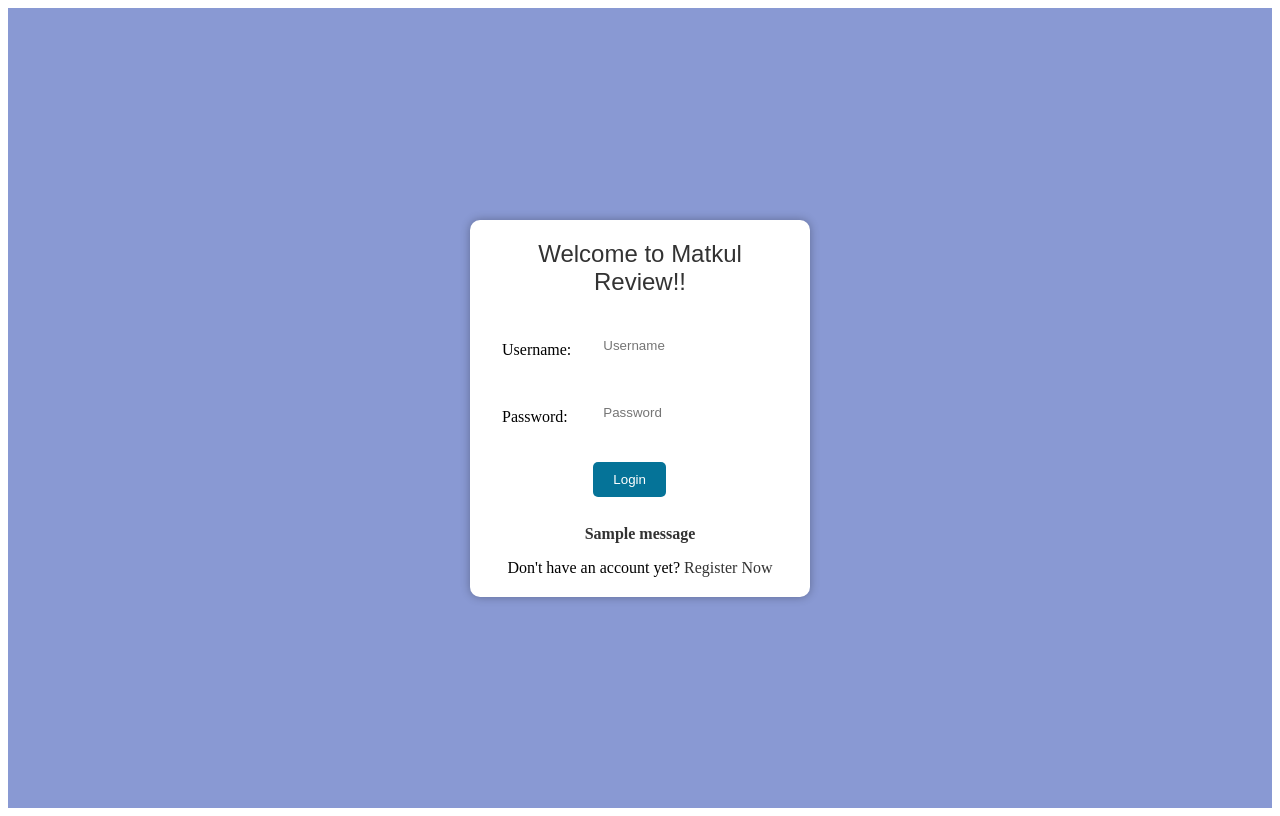
After one commit to bangABB/matkul_review, a Django app: page /login/ in a window 1280 px wide. The commit adds this page. Run offline with Django 4.2, Linux system fonts and the light colour scheme; tables that the repository leaves empty hold one stand-in row (values such as "Sample post"); one stand-in notice (Sample message) is shown.

Commit message:
BISA LAHHH

```diff
--- /dev/null
+++ b/main/templates/login.html
@@ -0,0 +1,132 @@
+{% extends 'base.html' %}
+
+{% block meta %}
+    <title>Login</title>
+{% endblock meta %}
+
+{% block content %}
+<style>
+    /* Style for the login container */
+    .login-container {
+        display: flex;
+        flex-direction: column;
+        align-items: center;
+        justify-content: center;
+        height: 100vh; /* Make the container fill the entire viewport height */
+        background-color: #8999D3;
+    }
+
+    /* Style for the login form */
+    .login {
+        width: 300px;
+        padding: 20px;
+        background-color: white;
+        border-radius: 10px;
+        box-shadow: 0px 0px 10px rgba(0, 0, 0, 0.3);
+        text-align: center;
+    }
+
+    /* Style for the header text */
+    .header-text {
+        font-family: 'R-Flex', sans-serif;
+        font-size: 24px;
+        color: #333;
+        margin-bottom: 20px;
+    }
+
+    /* Style for the form elements */
+    table {
+        width: 100%;
+    }
+
+    td {
+        padding: 10px;
+        text-align: left;
+    }
+
+    input[type="text"],
+    input[type="password"] {
+        width: 100%;
+        padding: 10px;
+        margin-bottom: 10px;
+        border: none;
+        border-radius: 5px;
+    }
+
+    .btn.login_btn {
+        background-color: #057398;
+        color: white;
+        padding: 10px 20px;
+        border: none;
+        border-radius: 5px;
+        cursor: pointer;
+    }
+
+    .btn.login_btn:hover {
+        background-color: #0abdd9;
+    }
+
+    /* Style for the message list */
+    ul {
+        list-style: none;
+        padding: 0;
+    }
+
+    li {
+        color: #333;
+        font-weight: bold;
+        margin-bottom: 5px;
+    }
+
+    /* Style for the "Register Now" link */
+    a {
+        color: #333;
+        text-decoration: none;
+    }
+
+    a:hover {
+        text-decoration: underline;
+    }
+</style>
+
+<div class="login-container">
+    <div class="login">
+
+        <div class="header-text">
+            Welcome to Matkul Review!!
+        </div>
+
+
+        <form method="POST" action="">
+            {% csrf_token %}
+            <table>
+                <tr>
+                    <td>Username:</td>
+                    <td><input type="text" name="username" placeholder="Username" class="form-control"></td>
+                </tr>
+
+                <tr>
+                    <td>Password:</td>
+                    <td><input type="password" name="password" placeholder="Password" class="form-control"></td>
+                </tr>
+
+                <tr>
+                    <td></td>
+                    <td><input class="btn login_btn" type="submit" value="Login"></td>
+                </tr>
+            </table>
+        </form>
+
+        {% if messages %}
+            <ul>
+                {% for message in messages %}
+                    <li>{{ message }}</li>
+                {% endfor %}
+            </ul>
+        {% endif %}
+
+        Don't have an account yet? <a href="{% url 'main:register' %}">Register Now</a>
+    </div>
+</div>
+
+{% endblock content %}
--- a/main/urls.py
+++ b/main/urls.py
@@ -1,6 +1,6 @@
 from django.urls import path, include
 from . import views
-from main.views import show_main, create_product, show_xml, show_json, show_xml_by_id, show_json_by_id
+from main.views import show_main, create_product, show_xml, show_json, show_xml_by_id, show_json_by_id, register, logout_user, login_user
 
 app_name = 'main'
 
@@ -11,4 +11,9 @@ urlpatterns = [
     path('xml/', show_xml, name='show_xml'),
     path('xml/<int:id>/', show_xml_by_id, name='show_xml_by_id'),
     path('json/<int:id>/', show_json_by_id, name='show_json_by_id'),
+    path('register/', register, name='register'),
+    path('logout/', logout_user, name='logout'),
+    path('login/', login_user, name='login'),
+    path('delete_product/<int:product_id>/', views.delete_product, name='delete_product'),
+    path('delete_product_by_one/<int:product_id>/', views.delete_product_by_one, name='delete_product_by_one'),
 ]
--- a/main/views.py
+++ b/main/views.py
@@ -5,13 +5,77 @@ from main.models import Product  # Assuming your Product model is defined in 'ma
 from django.db.models import Sum
 from django.http import HttpResponse
 from django.core import serializers
+from django.shortcuts import redirect
+from django.contrib.auth.forms import UserCreationForm
+from django.contrib import messages
+from django.contrib.auth import authenticate, login
+from django.contrib.auth import logout
+from django.contrib.auth.decorators import login_required
+import datetime
+from django.http import HttpResponseRedirect
+from django.urls import reverse
 
+
+def delete_product_by_one(request, product_id):
+    try:
+        product = Product.objects.get(pk=product_id)
+        product.delete_product_by_one()
+        return HttpResponseRedirect(reverse('main:show_main'))
+    except Product.DoesNotExist:
+        # Handle the case where the product with the given ID does not exist.
+        return HttpResponse('Product not found', status=404)
+
+def delete_product(request, product_id):
+    try:
+        product = Product.objects.get(pk=product_id)
+        if product.user == request.user:  # Ensure the user can only delete their own products
+            product.delete()
+            return HttpResponseRedirect(reverse('main:show_main'))
+        else:
+            return HttpResponse('Unauthorized', status=401)  # User is not authorized to delete this product
+    except Product.DoesNotExist:
+        return HttpResponse('Product not found', status=404)
+
+def logout_user(request):
+    logout(request)
+    response = HttpResponseRedirect(reverse('main:login'))
+    response.delete_cookie('last_login')
+    return response
+
+def login_user(request):
+    if request.method == 'POST':
+        username = request.POST.get('username')
+        password = request.POST.get('password')
+        user = authenticate(request, username=username, password=password)
+        if user is not None:
+            login(request, user)
+            response = HttpResponseRedirect(reverse("main:show_main"))
+            response.set_cookie('last_login', str(datetime.datetime.now()))
+            return response
+        else:
+            messages.info(request, 'Sorry, incorrect username or password. Please try again.')
+    context = {}
+    return render(request, 'login.html', context)
+
+def register(request):
+    form = UserCreationForm()
+
+    if request.method == "POST":
+        form = UserCreationForm(request.POST)
+        if form.is_valid():
+            form.save()
+            messages.success(request, 'Your account has been successfully created!')
+            return redirect('main:login')
+    context = {'form':form}
+    return render(request, 'register.html', context)
 
 def create_product(request):
     form = ProductForm(request.POST or None)
 
     if form.is_valid() and request.method == "POST":
-        form.save()
+        product = form.save(commit=False)
+        product.user = request.user
+        product.save()
         return HttpResponseRedirect(reverse('main:show_main'))
 
     context = {'form': form}
@@ -33,13 +97,14 @@ def show_json_by_id(request, id):
     data = Product.objects.filter(pk=id)
     return HttpResponse(serializers.serialize("json", data), content_type="application/json")
 
+@login_required(login_url='/login')
 def show_main(request):
     # Retrieve all products from the database
-    products = Product.objects.all()
+    last_login = request.COOKIES.get('last_login', 'Cookie not found')  # Get the cookie or provide a default value
+    products = Product.objects.filter(user=request.user)
     total_jumlah_mahasiswa = products.aggregate(total=Sum('jumlah_mahasiswa'))['total']
-
     user_data = {
-        'nama_user': 'Masabil Arraya Muhammad',
+        'user': request.user.username,
         'kelas_user': 'PBP A',
         'NPM': "2206082101"
     }
@@ -55,6 +120,7 @@ def show_main(request):
         'user_data': user_data,
         'application_data': application_data,
         'total_jumlah_mahasiswa': total_jumlah_mahasiswa,
+        'last_login': last_login,
     }
 
     return render(request, "main.html", context)
--- a/matkul_review/urls.py
+++ b/matkul_review/urls.py
@@ -19,5 +19,5 @@ from django.urls import path, include
 
 urlpatterns = [
     path('admin/', admin.site.urls),
-    path('main/', include('main.urls'))
+    path('', include('main.urls'))
 ]
```
Also changed, not shown: main/models.py (+22 -0 lines), main/templates/main.html (+35 -3 lines), main/templates/register.html (added, +106 -0 lines), README.md, main/migrations/0006_product_user.py (added).
